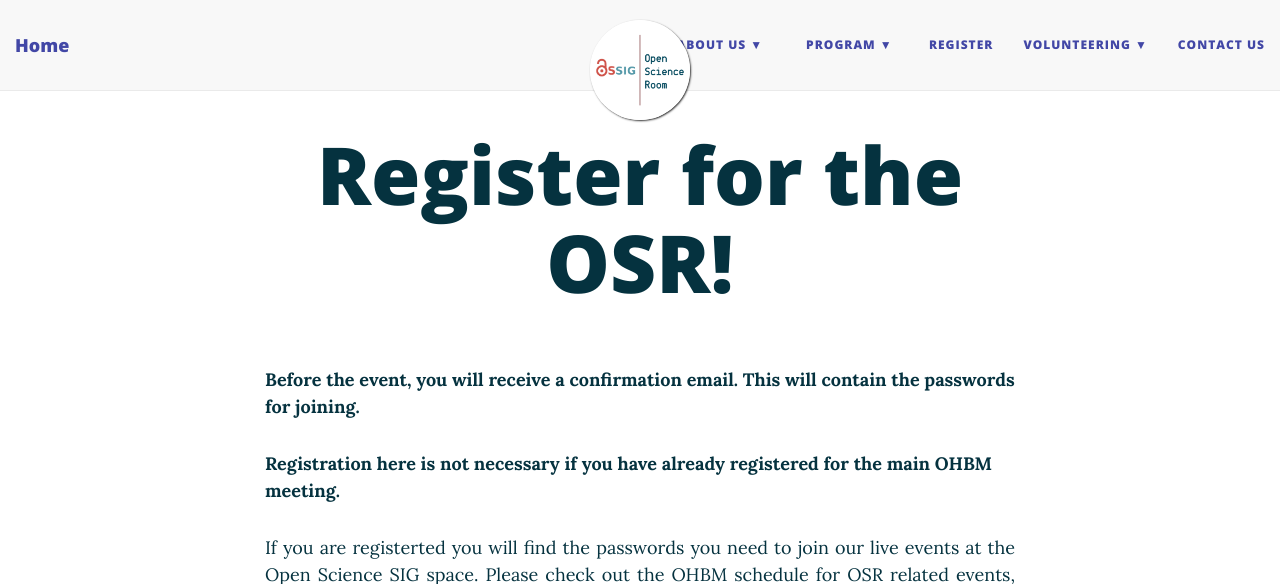
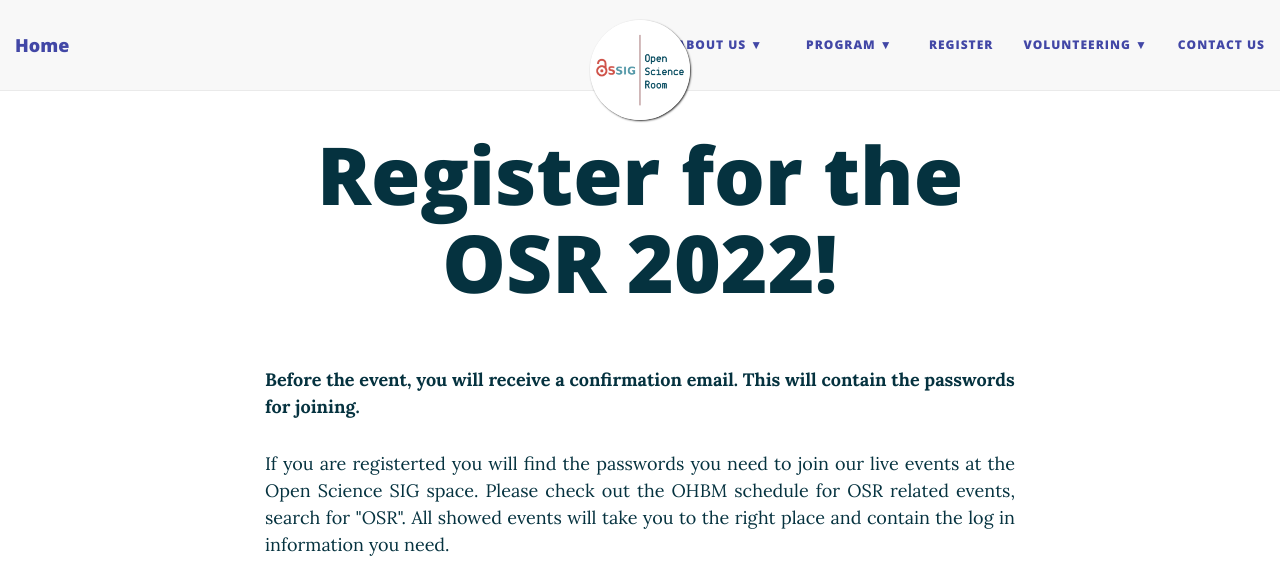
Before and after one commit to ohbm/osr2023, a Jekyll site: the page built from register.md, in a window 1280 px wide and 900 px high, cut to the strip 0-584 px from the top of the window. Built offline with Jekyll 4.4.1, drawn with Linux system fonts in a browser that asks for light colours; nearby versions of some CDN libraries.

Commit message:
updated text

```diff
--- a/register.md
+++ b/register.md
@@ -1,13 +1,11 @@
 ---
 layout: page
-title: Register for the OSR!
+title: Register for the OSR 2022!
 ---
 
 
 **Before the event, you will receive a confirmation email. This will contain the passwords for joining.**
 
-
-**Registration here is not necessary if you have already registered for the main OHBM meeting.**
 <p align="justify">
 If you are registerted you will find the passwords you need to join our live events at the Open Science SIG space. Please check out the OHBM schedule for OSR related events, search for "OSR". All showed events will take you to the right place and contain the log in information you need.
 </p>
```
